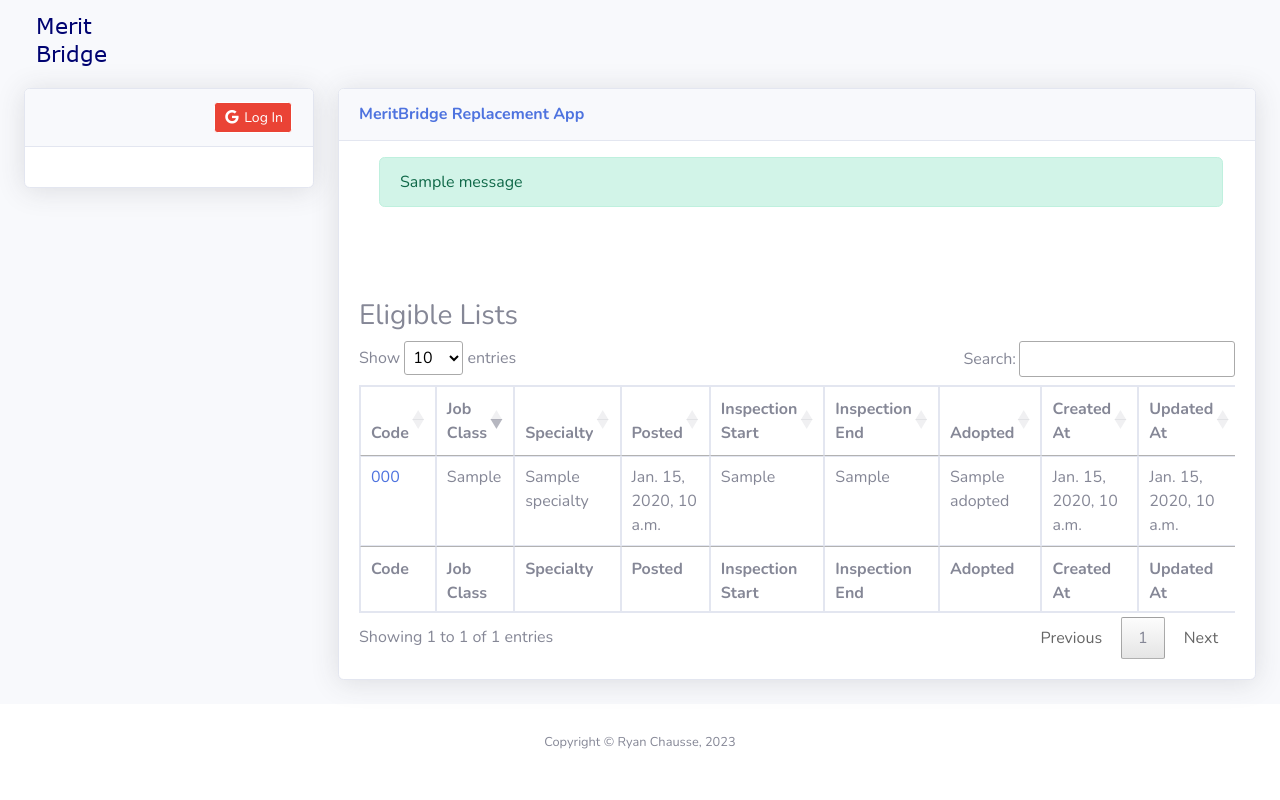
After one commit to ryanchausse/sfdhr-startdjango-com, a Django app: template form/templates/main/eligible_lists.html in a window 1280 px wide. The commit adds this page. Run offline with Django 3.2, Linux system fonts and the light colour scheme; the template is opened without the code that fills it: most values are stand-ins (such as "Sample title", 1, 10 or a date in 2020); one stand-in notice (Sample message) is shown; some libraries are stand-ins or nearby versions.

Commit message:
Added: Eligible List create/update views and functions

```diff
--- /dev/null
+++ b/form/templates/main/eligible_lists.html
@@ -0,0 +1,65 @@
+{% load static %}
+<!DOCTYPE html>
+<html lang="en">
+
+<head>
+
+    {% include 'includes/header_kiosk.html' %}
+
+</head>
+
+<body id="page-top">
+
+    <!-- Page Wrapper -->
+    <div id="wrapper">
+
+        <!-- Content Wrapper -->
+        <div id="content-wrapper" class="d-flex flex-column">
+
+            <!-- Main Content -->
+            <div id="content">
+
+                <!-- Begin Page Content -->
+                <div class="container-fluid">
+
+                    <!-- Page Heading -->
+                    <h1 class="h3 mb-2 text-gray-800" style="padding: 10px;">
+                        <a href="/">
+                            <img src="{% static 'img/hr_logo.png' %}"
+                                 alt="MeritBridge Replacement App"
+                             />
+                        </a>
+                    </h1>
+
+                    <!-- Content Row -->
+                    <div class="row">
+                        <div class="col-xl-3 col-lg-3">
+                            {% include 'includes/user_selection_card.html' %}
+                            {% include 'includes/your_selections_card.html' %}
+                        </div>
+                        <div class="col-xl-9 col-lg-9">
+                            {% include 'includes/eligible_list_crud_card.html' %}
+                        </div>
+                    </div>
+
+                </div>
+                <!-- /.container-fluid -->
+
+            </div>
+            <!-- End of Main Content -->
+
+            {% include 'includes/footer_kiosk.html' %}
+
+        </div>
+        <!-- End of Content Wrapper -->
+
+    </div>
+    <!-- End of Page Wrapper -->
+    {% block jsignature_dependent_jquery_footer %}
+        <script src="https://ajax.googleapis.com/ajax/libs/jquery/3.6.0/jquery.min.js"></script>
+    {% endblock %}
+    {% include 'includes/javascripts.html' %}
+
+</body>
+
+</html>
--- /dev/null
+++ b/form/templates/main/includes/eligible_list_crud_card.html
@@ -0,0 +1,147 @@
+{% load static %}
+<div class="card shadow mb-4" xmlns="http://www.w3.org/1999/html">
+    <div class="card-header py-3">
+        <h6 class="m-0 font-weight-bold text-primary" style="float:left; padding-right: 9em;">MeritBridge Replacement App</h6>
+    </div>
+    {% if messages %}
+        <ul class="messages">
+            {% for message in messages %}
+                <div style="margin-top:1em; margin-bottom:1em; margin-right:2em;" class="alert alert-{% if message.tags %}{{ message.tags }}{% endif %}" role="alert">{{ message }}</div>
+            {% endfor %}
+        </ul>
+    {% endif %}
+
+    <div class="card-body">
+        {% if user.is_authenticated and user_is_in_admins %}
+            <div class="table-responsive">
+                <h3>Create or Update an Eligible List</h3>
+                {% if form_data_present %}
+                    <form id='form_to_submit' action="/update_eligible_list_form/{{ pk }}" method="post">
+                {% else %}
+                    <form id='form_to_submit' action="/create_eligible_list_form" method="post">
+                {% endif %}
+                    {% csrf_token %}
+
+                    {% if form.errors or form.non_field_errors %}
+                        <p>{{ form.errors }}</p>
+                        <p>{{ form.non_field_errors }}</p>
+                    {% endif %}
+
+                    <div class="fieldWrapper" style="margin-left: 1em;">
+                        {{ form.code.errors }}
+                        <label for="{{ form.code.id_for_label }}">Eligible List Code (EL Number)</label>
+                        <br />
+                        {{ form.code }}
+                    </div>
+                    <br />
+                    <div class="fieldWrapper" style="margin-left: 1em;">
+                        {{ form.job_class.errors }}
+                        <label for="{{ form.job_class.id_for_label }}">Job Class (Job Code)</label>
+                        <br />
+                        {{ form.job_class }}
+                    </div>
+                    <br />
+                    <div class="fieldWrapper" style="margin-left: 1em;">
+                        {{ form.specialty.errors }}
+                        <label for="{{ form.specialty.id_for_label }}">Specialty</label>
+                        <br />
+                        {{ form.specialty }}
+                    </div>
+                    <br />
+                    <!--
+                        <div class="fieldWrapper" style="margin-left: 1em;">
+                            {{ form.posted.errors }}
+                            <label for="{{ form.posted.id_for_label }}">Posted</label>
+                            <br />
+                            {{ form.posted }}
+                        </div>
+                        <br />
+                        <div class="fieldWrapper" style="margin-left: 1em;">
+                            {{ form.inspection_start.errors }}
+                            <label for="{{ form.inspection_start.id_for_label }}">Inspection Start</label>
+                            <br />
+                            {{ form.inspection_start }}
+                        </div>
+                        <br />
+                        <div class="fieldWrapper" style="margin-left: 1em;">
+                            {{ form.inspection_end.errors }}
+                            <label for="{{ form.inspection_end.id_for_label }}">Inspection End</label>
+                            <br />
+                            {{ form.inspection_end }}
+                        </div>
+                        <br />
+                        <div class="fieldWrapper" style="margin-left: 1em;">
+                            {{ form.adopted.errors }}
+                            <label for="{{ form.adopted.id_for_label }}">Adopted</label>
+                            <br />
+                            {{ form.adopted }}
+                        </div>
+                        <br />
+                    -->
+                    <div>
+                        <button type="submit" class="btn btn-primary" style="margin-left:1em;" id="button-submit">
+                            {% if form_data_present %}
+                                Update
+                            {% else %}
+                                Create
+                            {% endif %}
+                        </button>
+                    </div>
+                </form>
+            </div>
+        {% endif %}
+    </div>
+
+    <div class="card-body">
+        <div class="table-responsive">
+            <h3>Eligible Lists</h3>
+            <table id="eligible_list_table" class="table table-bordered" width="100%" cellspacing="0">
+                <thead>
+                    <tr>
+                        <th>Code</th>
+                        <th>Job Class</th>
+                        <th>Specialty</th>
+                        <th>Posted</th>
+                        <th>Inspection Start</th>
+                        <th>Inspection End</th>
+                        <th>Adopted</th>
+                        <th>Created At</th>
+                        <th>Updated At</th>
+                        <th>Created By</th>
+                    </tr>
+                </thead>
+                <tfoot>
+                    <tr>
+                        <th>Code</th>
+                        <th>Job Class</th>
+                        <th>Specialty</th>
+                        <th>Posted</th>
+                        <th>Inspection Start</th>
+                        <th>Inspection End</th>
+                        <th>Adopted</th>
+                        <th>Created At</th>
+                        <th>Updated At</th>
+                        <th>Created By</th>
+                    </tr>
+                </tfoot>
+                <tbody>
+                    {% if eligible_lists %}
+                        {% for eligible_list in eligible_lists %}
+                            <tr>
+                                <td><a href="/eligible_lists/{{ eligible_list.id }}">{{ eligible_list.code }}</a></td>
+                                <td>{{ eligible_list.job_class }}</td>
+                                <td>{{ eligible_list.specialty }}</td>
+                                <td>{{ eligible_list.posted }}</td>
+                                <td>{{ eligible_list.inspection_start }}</td>
+                                <td>{{ eligible_list.inspection_end }}</td>
+                                <td>{{ eligible_list.adopted }}</td>
+                                <td>{{ eligible_list.created_at }}</td>
+                                <td>{{ eligible_list.updated_at }}</td>
+                                <td>{{ eligible_list.created_by }}</td>
+                            </tr>
+                        {% endfor %}
+                    {% endif %}
+                </tbody>
+            </table>
+        </div>
+    </div>
--- a/form/templates/main/includes/first_name_table.html
+++ b/form/templates/main/includes/first_name_table.html
@@ -8,9 +8,10 @@
             </p>
             {% if user_is_in_admins %}
                 <p>
-                    Create, read, update, and delete <a href="./admin">data</a>
+                    Create, read, update, and delete <a href="/admin">data</a>
                 </p>
             {% endif %}
+            <h6><a href="/eligible_lists">Eligible Lists</a></h6>
         </div>
     </form>
 {% endif %}
--- a/form/templates/main/includes/kiosk_buttons.html
+++ b/form/templates/main/includes/kiosk_buttons.html
@@ -8,7 +8,7 @@
             </button>
         </form>
     {% else %}
-        <form style="float:right; padding-left: 1em;" action="https://startdjango.com/accounts/google/login/" method="POST">
+        <form style="float:right; padding-left: 1em;" action="/accounts/google/login/" method="POST">
             {% csrf_token %}
             <button type="submit" class="btn btn-google btn-sm">
                 <i class="fab fa-google fa-fw"></i> Log In
--- a/form/templates/static/js/demo/datatables-demo.js
+++ b/form/templates/static/js/demo/datatables-demo.js
@@ -1,6 +1,8 @@
 // Call the dataTables jQuery plugin
 $(document).ready(function() {
-  $('#eligible_list_table').DataTable();
+  $('#eligible_list_table').DataTable({
+    order: [[1, 'desc']]
+  });
   $('#position_table').DataTable();
   $('#referred_candidate_table').DataTable();
   $('.dataTables_length').addClass('bs-select');
--- a/form/urls.py
+++ b/form/urls.py
@@ -20,6 +20,10 @@ from . import views
 urlpatterns = [
     path('', views.HRHomePage.as_view(), name='hr_home_page'),
     path('index.html', views.HRHomePage.as_view(), name='index'),
+    path('eligible_lists', views.EligibleLists.as_view(), name='eligible_lists'),
+    path('eligible_lists/<int:pk>', views.EligibleLists.as_view(), name='eligible_lists'),
+    path('create_eligible_list_form', views.CreateEligibleList.as_view(), name='create_eligible_list_form'),
+    path('update_eligible_list_form/<int:pk>', views.UpdateEligibleList.as_view(), name='update_eligible_list_form'),
     # path('<int:pk>', views.HRHomePage.as_view(), name='index'),
     # path('get_pdf/<int:pk>', views.get_pdf_page, name='get_pdf_page'),
     # path('form/', views.HRHomePage.as_view(), name='form'),
```
Also changed, not shown: form/forms.py (+24 -0 lines), form/views.py (+60 -0 lines), .gitlab-ci.yml.
